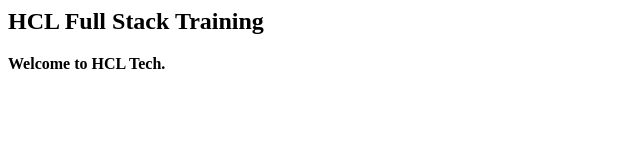
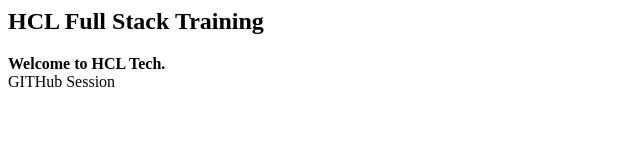
Before and after one commit to rgwonder786/hclTuesday, a plain HTML site: page index.html in a window 1280 px wide. Shown: the whole page, without its empty margins (0-640 px from the left). Drawn offline with Linux system fonts and the light colour scheme.

Commit message:
Added a Div

```diff
--- a/index.html
+++ b/index.html
@@ -4,6 +4,7 @@
     <p>
       <h2>HCL Full Stack Training</h2>
       <b>Welcome to HCL Tech.</b>
+      <div> GITHub Session </div>
     </p>
   </body>
 </html>
```
